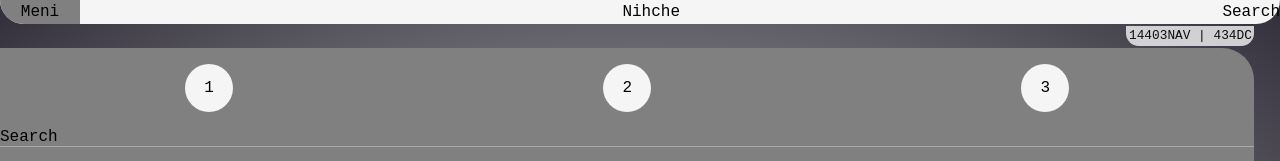
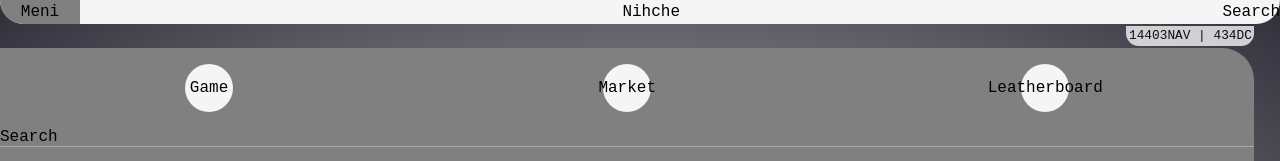
Before and after one commit to nihches/d-stone, a Vue app in the folder client/: page / in a window 1280 px wide. Both pictures are taken after a click on the element "Meni". Shown: the top 161 px of the page. Built offline with nearby package versions, Linux system fonts and the light colour scheme.

Commit message:
again
dd

```diff
--- a/client/src/views/DStone.vue
+++ b/client/src/views/DStone.vue
@@ -9,9 +9,9 @@
   <div class="statsUnderTop">14403NAV | 434DC</div>
   <div class="sideMeni" id="" v-show="sMeni">
     <div class="rBtns">
-      <div class="rouBtn">1</div>
-      <div class="rouBtn">2</div>
-      <div class="rouBtn">3</div>
+      <div class="rouBtn">Game</div>
+      <div class="rouBtn">Market</div>
+      <div class="rouBtn">Leatherboard</div>
     </div>
     <div>Search</div>
     <div class="mItem" v-for="i in fragments" @click="showContent(i.id)"> {{ i.name }}</div>
```
